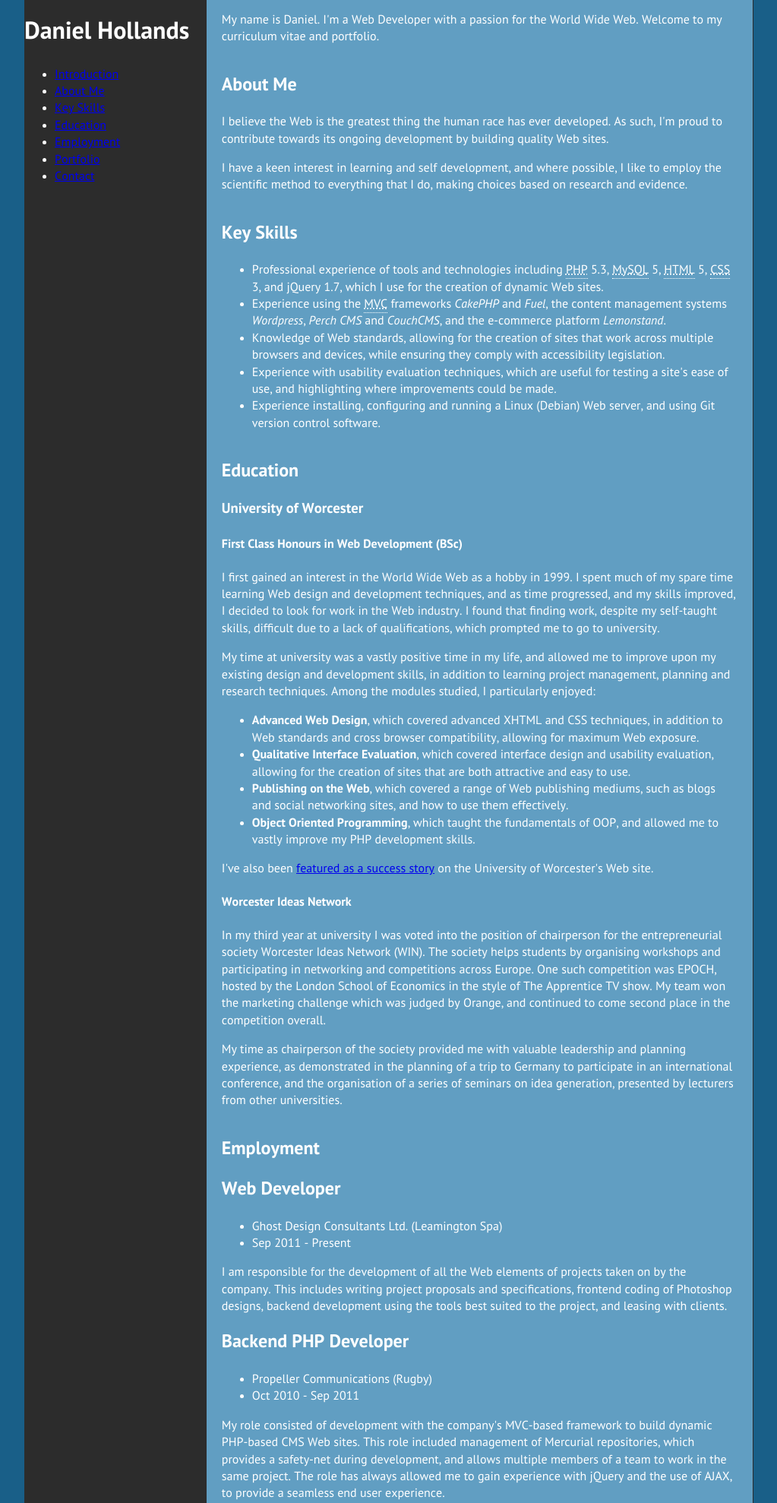
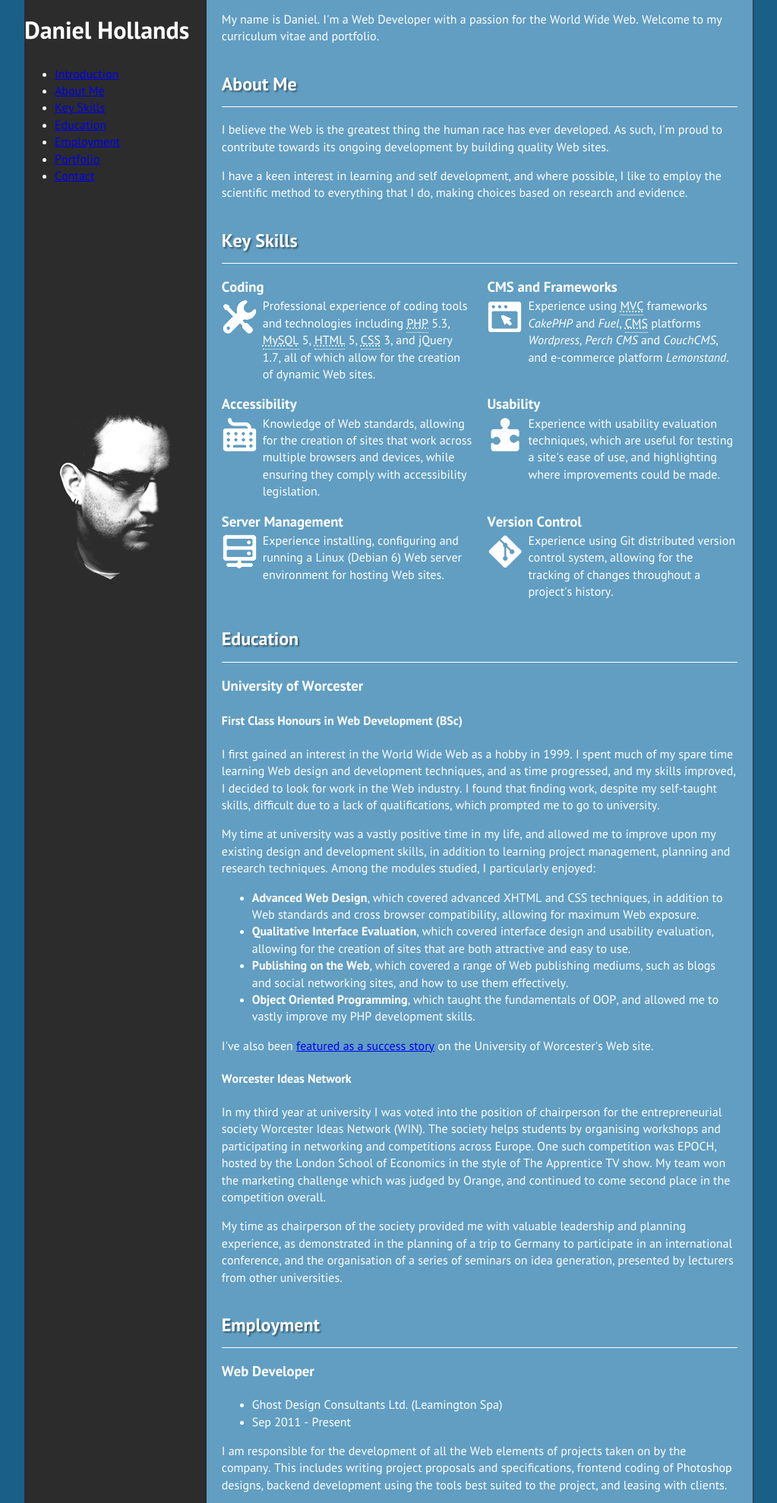
Before and after one commit to LimeBlast/danielhollands.co.uk, a PHP site: the page made by htdocs/index.php in a window 1280 px wide. Shown: the top 1978 px of the page at 76% size, without its empty margins (128-1151 px from the left). Run offline with PHP 8.4, Linux system fonts and the light colour scheme; some libraries are stand-ins or nearby versions.

Commit message:
styled the key skills section, and added a photo of me to the menu

```diff
--- a/htdocs/css/scss/_style.scss
+++ b/htdocs/css/scss/_style.scss
@@ -18,6 +18,13 @@ body
 	background: $body-bg;
 	font-size: $basefont * 1px;
 	font-family: 'PT Sans';
+}
+
+h2
+{
+	text-shadow: 2px 2px 2px rgba(0, 0, 0, 0.4);
+	padding-bottom: em($gutter-width / 3);
+	border-bottom: 1px solid $content-fg;
 }
 
 img
@@ -51,11 +58,14 @@ img
 	@include clearfix;
 	@include box-sizing(border-box);
 	width: 100%;
+	background: $menu-bg;
 	@media (min-width: em($breakpoint-width)) {
 		float: left;
 		width: 25%;
 		max-width: em(239);
+		height: 100%;
 		position: fixed;
+		background: url('/img/menu_bg.png') no-repeat center bottom;
 	}
 
 	color: $menu-fg;
@@ -112,6 +122,73 @@ img
 .skills
 {
 	@include section;
+
+	ul
+	{
+		@include clearfix;
+		list-style: none;
+		margin: em($gutter-width) -#{em($gutter-width / 2)} 0;
+		padding: 0;
+	}
+	li
+	{
+		@include box-sizing(border-box);
+		padding: 0 em($gutter-width / 2);
+		width: 100%;
+		h3
+		{
+			margin: 0;
+		}
+		p
+		{
+			margin-top: 0;
+			background-repeat: no-repeat;
+			padding: 0 54px 0 0;
+			background-position: right top;
+		}
+		&.coding p
+		{
+			background-image: url('/img/skills_coding.png');
+		}
+		&.cms-frameworks p
+		{
+			background-image: url('/img/skills_cms-frameworks.png');
+		}
+		&.accessibility p
+		{
+			background-image: url('/img/skills_accessibility.png');
+		}
+		&.usability p
+		{
+			background-image: url('/img/skills_usability.png');
+		}
+		&.server-management p
+		{
+			background-image: url('/img/skills_server-management.png');
+		}
+		&.version-control p
+		{
+			background-image: url('/img/skills_version-control.png');
+		}
+	}
+
+	@media (min-width: em($breakpoint-width))
+	{
+		li
+		{
+			width: 50%;
+			float: left;
+			&:nth-child(2n+1)
+			{
+				clear: both;
+			}
+			p
+			{
+				padding: 0 0 0 54px;
+				background-position: left top;
+			}
+		}
+	}
 }
 
 /*	Education
--- a/htdocs/css/scss/main.scss
+++ b/htdocs/css/scss/main.scss
@@ -9,13 +9,19 @@ $desktop-max-width: 960; // (px) This is the maximum width of the site
 $gutter-width: 20; // (px)
 
 /* colours */
-$body-bg: #195f88;
+$black: #000000;
+$dark-blue: #195f88;
+$light-blue: #619EC2;
+$dark-grey: #2C2C2C;
+$white: #ffffff;
 
-$menu-bg: #2C2C2C;
-$menu-fg: #ffffff;
+$body-bg: $dark-blue;
 
-$content-bg: #619EC2;
-$content-fg: #ffffff;
+$menu-bg: $dark-grey;
+$menu-fg: $white;
+
+$content-bg: $light-blue;
+$content-fg: $white;
 
 /*	Mixins and Functions
 ========================================================================== */
--- a/htdocs/index.php
+++ b/htdocs/index.php
@@ -57,11 +57,30 @@
 						<h2>Key Skills</h2>
 
 						<ul>
-							<li>Professional experience of tools and technologies including <abbr title="PHP: Hypertext Preprocessor">PHP</abbr> 5.3, <abbr title="My Structure Query Language">MySQL</abbr> 5, <abbr title="Hyper Text Markup Language">HTML</abbr> 5, <abbr title="Cascading Style Sheets">CSS</abbr> 3, and jQuery 1.7, which I use for the creation of dynamic Web sites.</li>
-							<li>Experience using the <abbr title="Model View Controller">MVC</abbr> frameworks <em>CakePHP</em> and <em>Fuel</em>, the content management systems <em>Wordpress</em>, <em>Perch CMS</em> and <em>CouchCMS</em>, and the e-commerce platform <em>Lemonstand</em>.</li>
-							<li>Knowledge of Web standards, allowing for the creation of sites that work across multiple browsers and devices, while ensuring they comply with accessibility legislation.</li>
-							<li>Experience with usability evaluation techniques, which are useful for testing a site's ease of use, and highlighting where improvements could be made.</li>
-							<li>Experience installing, configuring and running a Linux (Debian) Web server, and using Git version control software.</li>
+							<li class="coding">
+								<h3>Coding</h3>
+								<p>Professional experience of coding tools and technologies including <abbr title="PHP: Hypertext Preprocessor">PHP</abbr> 5.3, <abbr title="My Structure Query Language">MySQL</abbr> 5, <abbr title="Hyper Text Markup Language">HTML</abbr> 5, <abbr title="Cascading Style Sheets">CSS</abbr> 3, and jQuery 1.7, all of which allow for the creation of dynamic Web sites.</p>
+							</li>
+							<li class="cms-frameworks">
+								<h3>CMS and Frameworks</h3>
+								<p>Experience using <abbr title="Model View Controller">MVC</abbr> frameworks <em>CakePHP</em> and <em>Fuel</em>, <abbr title="Content Management System">CMS</abbr> platforms <em>Wordpress</em>, <em>Perch CMS</em> and <em>CouchCMS</em>, and e-commerce platform <em>Lemonstand</em>.</p>
+							</li>
+							<li class="accessibility">
+								<h3>Accessibility</h3>
+								<p>Knowledge of Web standards, allowing for the creation of sites that work across multiple browsers and devices, while ensuring they comply with accessibility legislation.</p>
+							</li>
+							<li class="usability">
+								<h3>Usability</h3>
+								<p>Experience with usability evaluation techniques, which are useful for testing a site's ease of use, and highlighting where improvements could be made.</p>
+							</li>
+							<li class="server-management">
+								<h3>Server Management</h3>
+								<p>Experience installing, configuring and running a Linux (Debian 6) Web server environment for hosting Web sites.</p>
+							</li>
+							<li class="version-control">
+								<h3>Version Control</h3>
+								<p>Experience using Git distributed version control system, allowing for the tracking of changes throughout a project's history.</p>
+							</li>
 						</ul>
 
 					</section><!-- #skills -->
@@ -92,35 +111,35 @@
 
 						<h2>Employment</h2>
 
-						<h2>Web Developer</h2>
+						<h3>Web Developer</h3>
 						<ul>
 							<li>Ghost Design Consultants Ltd. (Leamington Spa)</li>
 							<li>Sep 2011 - Present</li>
 						</ul>
 						<p>I am responsible for the development of all the Web elements of projects taken on by the company. This includes writing project proposals and specifications, frontend coding of Photoshop designs, backend development using the tools best suited to the project, and leasing with clients.</p>
 
-						<h2>Backend PHP Developer</h2>
+						<h3>Backend PHP Developer</h3>
 						<ul>
 							<li>Propeller Communications (Rugby)</li>
 							<li>Oct 2010 - Sep 2011</li>
 						</ul>
 						<p>My role consisted of development with the company's MVC-based framework to build dynamic PHP-based CMS Web sites. This role included management of Mercurial repositories, which provides a safety-net during development, and allows multiple members of a team to work in the same project. The role has always allowed me to gain experience with jQuery and the use of AJAX, to provide a seamless end user experience.</p>
 
-						<h2>Graduate Intern Web Developer</h2>
+						<h3>Graduate Intern Web Developer</h3>
 						<ul>
 							<li>South Worcestershire College (Evesham)</li>
 							<li>Jan 2010 - Sep 2010</li>
 						</ul>
 						<p>I was solely responsible for the planning, development, testing, launch and maintenance of a new college Web site. The focus of the new site was that of making it easier to use, to improve compliance with the Disability Discrimination Act, and to improve search engine rankings. Upon completion it was greeted with positive feedback from both staff and students at the college, and an increased conversion rate.</p>
 
-						<h2>IT and Media Support Technician</h2>
+						<h3>IT and Media Support Technician</h3>
 						<ul>
 							<li>University of Worcester</li>
 							<li>Sep 2008 - Dec 2009</li>
 						</ul>
 						<p>I was part of a team responsible for providing media and technical support to students within the university's library. The role involved supporting the university's PCs, printers and software, as well as helping student's laptops to connect to the network. We needed good customer service skills, to ensure we dealt with customers with courtesy and respect, and as we were the most senior members of staff during our shifts, we had to uphold a professional image of the library and its ensure compliance of its code of conduct.</p>
 
-						<h2>Technical Support Technician</h2>
+						<h3>Technical Support Technician</h3>
 						<ul>
 							<li>Fujitsu / Tesco Broadband (Sidcup)</li>
 							<li>Aug 2005 - Mar 2006</li>
```
Also changed, not shown: htdocs/css/main.css, htdocs/img/menu_bg.png (added), htdocs/img/skills_accessibility.png (added), htdocs/img/skills_cms-frameworks.png (added), htdocs/img/skills_coding.png (added), htdocs/img/skills_server-management.png (added), htdocs/img/skills_usability.png (added), htdocs/img/skills_version-control.png (added).
